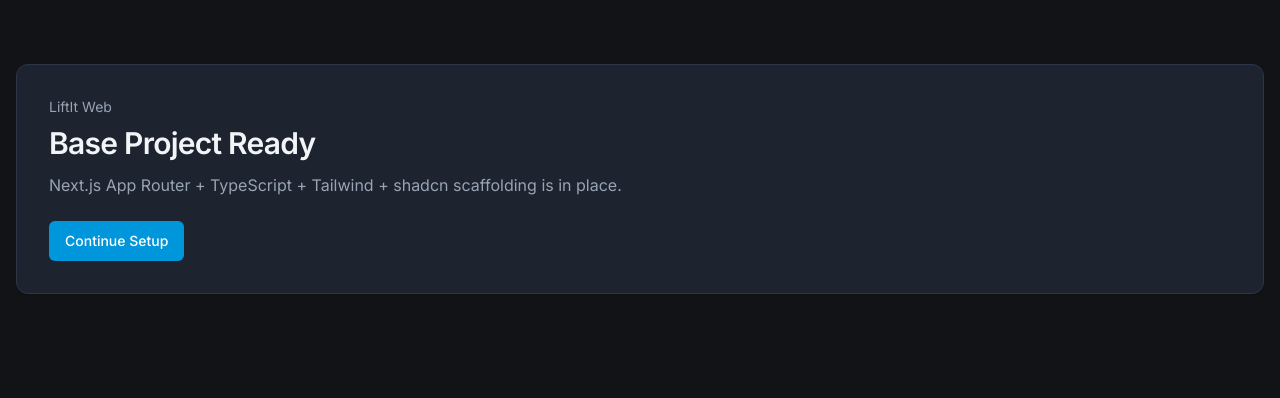
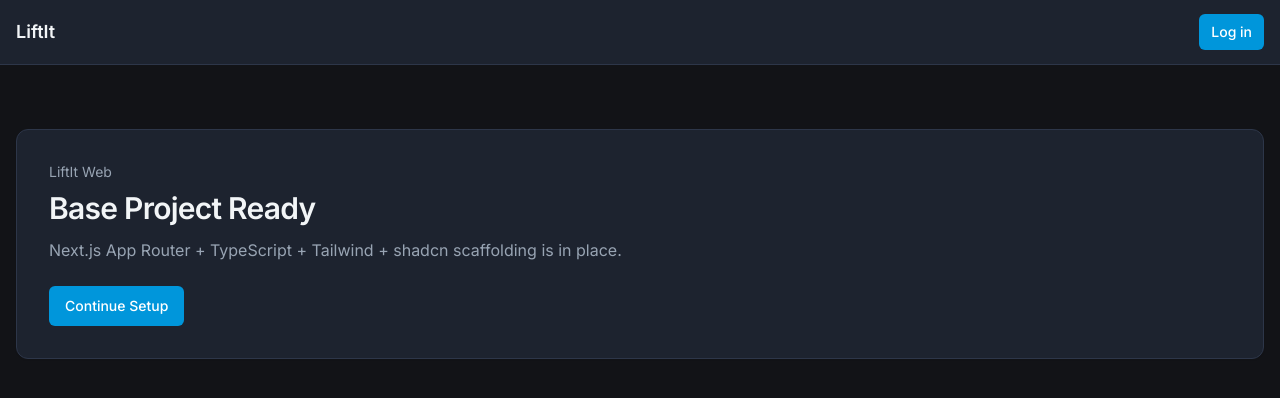
Before and after one commit to pmurasky/LiftIt-WebApp, a Next.js app: page / in a window 1280 px wide. Shown: the top 398 px of the page. Built offline with nearby package versions, Linux system fonts and the light colour scheme; no server answers.

Commit message:
feat(layout): wire Nav component into root layout
- Import and render Nav above page content
- Nav appears on all pages via root layout
- All tests pass

```diff
--- a/app/layout.tsx
+++ b/app/layout.tsx
@@ -1,6 +1,7 @@
 import type { Metadata } from "next";
 import { Inter } from "next/font/google";
 import "./globals.css";
+import { Nav } from "@/components/nav";
 
 const inter = Inter({ subsets: ["latin"] });
 
@@ -16,7 +17,10 @@
 }>) {
   return (
     <html lang="en">
-      <body className={inter.className}>{children}</body>
+      <body className={inter.className}>
+        <Nav />
+        {children}
+      </body>
     </html>
   );
 }
```
